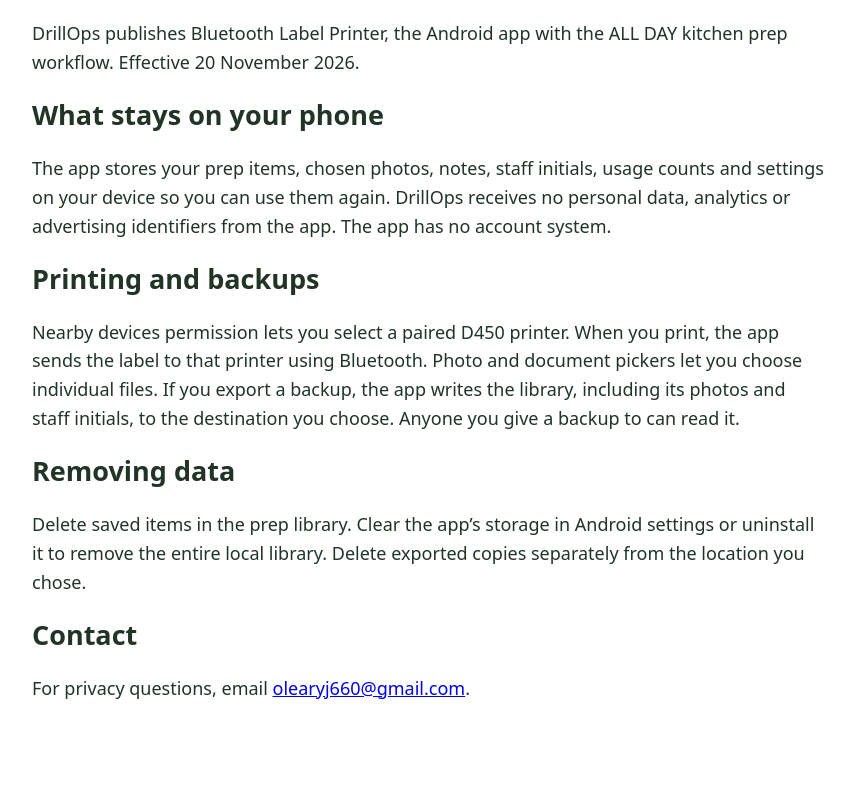
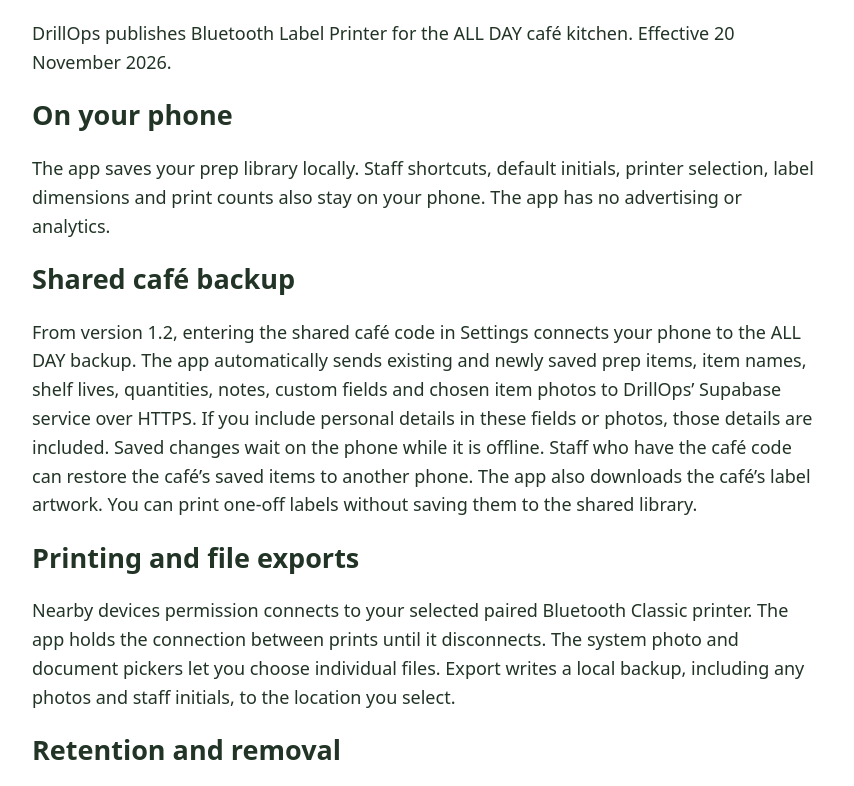
Before and after one commit to AdminPointsJunkie/bluetooth-label-printer-privacy, a plain HTML site: page index.html in a window 1280 px wide. Shown: the part 102-888 px from the top of the page, without its empty margins (212-1066 px from the left). Before the commit the page ends 858 px from the top, so only its background shows below. Drawn offline with Linux system fonts and the light colour scheme.

Commit message:
Explain shared café backups and recovery

```diff
--- a/index.html
+++ b/index.html
@@ -1,7 +1,8 @@
 <!doctype html><html lang="en-AU"><meta charset="utf-8"><meta name="viewport" content="width=device-width,initial-scale=1"><title>Bluetooth Label Printer privacy policy</title>
 <style>body{max-width:44em;margin:3em auto;padding:0 1em;color:#213426;font:18px/1.6 system-ui}h1,h2{line-height:1.2}</style>
-<h1>Bluetooth Label Printer privacy policy</h1><p>DrillOps publishes Bluetooth Label Printer, the Android app with the ALL DAY kitchen prep workflow. Effective 20 November 2026.</p>
-<h2>What stays on your phone</h2><p>The app stores your prep items, chosen photos, notes, staff initials, usage counts and settings on your device so you can use them again. DrillOps receives no personal data, analytics or advertising identifiers from the app. The app has no account system.</p>
-<h2>Printing and backups</h2><p>Nearby devices permission lets you select a paired D450 printer. When you print, the app sends the label to that printer using Bluetooth. Photo and document pickers let you choose individual files. If you export a backup, the app writes the library, including its photos and staff initials, to the destination you choose. Anyone you give a backup to can read it.</p>
-<h2>Removing data</h2><p>Delete saved items in the prep library. Clear the app’s storage in Android settings or uninstall it to remove the entire local library. Delete exported copies separately from the location you chose.</p>
-<h2>Contact</h2><p>For privacy questions, email <a href="mailto:olearyj660@gmail.com">olearyj660@gmail.com</a>.</p></html>
+<h1>Bluetooth Label Printer privacy policy</h1><p>DrillOps publishes Bluetooth Label Printer for the ALL DAY café kitchen. Effective 20 November 2026.</p>
+<h2>On your phone</h2><p>The app saves your prep library locally. Staff shortcuts, default initials, printer selection, label dimensions and print counts also stay on your phone. The app has no advertising or analytics.</p>
+<h2>Shared café backup</h2><p>From version 1.2, entering the shared café code in Settings connects your phone to the ALL DAY backup. The app automatically sends existing and newly saved prep items, item names, shelf lives, quantities, notes, custom fields and chosen item photos to DrillOps’ Supabase service over HTTPS. If you include personal details in these fields or photos, those details are included. Saved changes wait on the phone while it is offline. Staff who have the café code can restore the café’s saved items to another phone. The app also downloads the café’s label artwork. You can print one-off labels without saving them to the shared library.</p>
+<h2>Printing and file exports</h2><p>Nearby devices permission connects to your selected paired Bluetooth Classic printer. The app holds the connection between prints until it disconnects. The system photo and document pickers let you choose individual files. Export writes a local backup, including any photos and staff initials, to the location you select.</p>
+<h2>Retention and removal</h2><p>Deleting a prep item on one phone leaves its backup available for recovery. DrillOps retains backed-up revisions until the café requests removal. To request removal of a café item or the entire cloud library, contact DrillOps at the address below. Clearing app storage or uninstalling removes the local library and saved café code. Remove exported files separately from their saved location.</p>
+<h2>Contact</h2><p>For support or privacy requests, email <a href="mailto:olearyj660@gmail.com">olearyj660@gmail.com</a>.</p></html>
```
